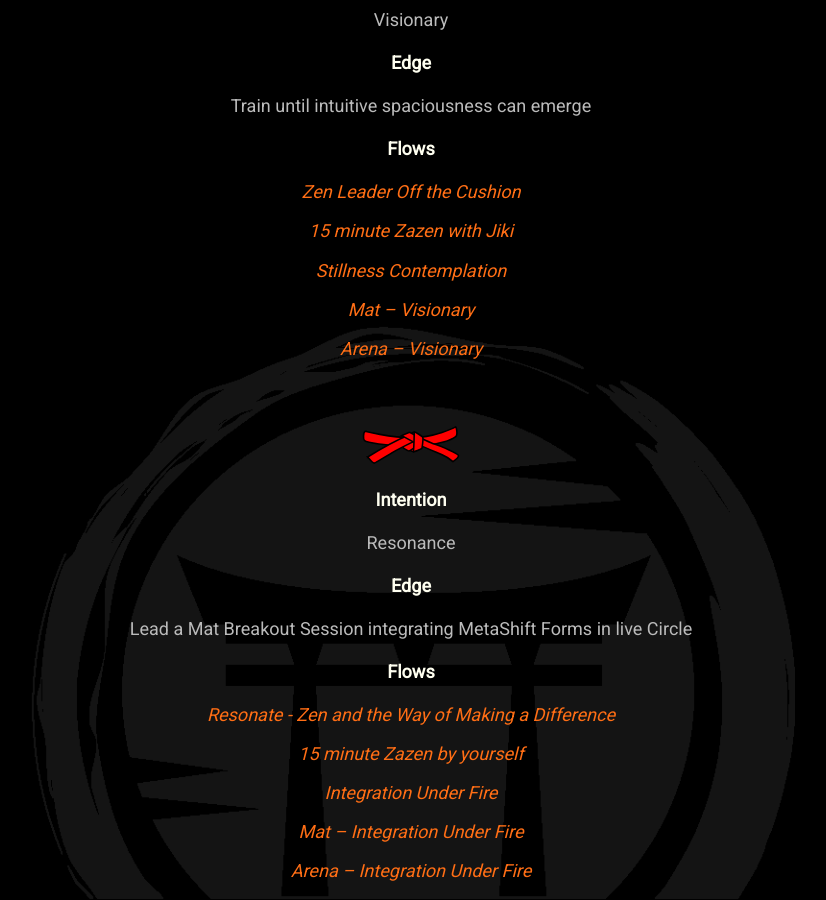
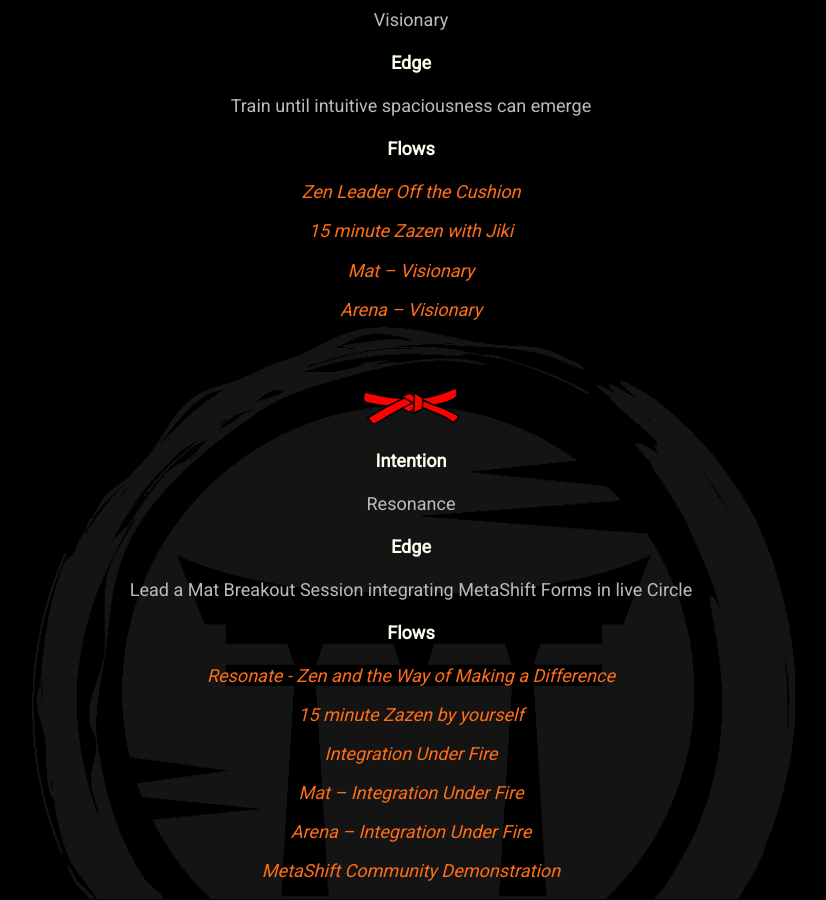
Before and after one commit to mindset-dojo/mindset-dojo.github.io, a Jekyll site: the page built from program.md, in a window 1280 px wide and 900 px high, scrolled down 3676 px. Shown: the whole window, without its empty margins (229-1055 px from the left). Built offline with Jekyll 4.4.1, drawn with Linux system fonts in a browser that asks for light colours; some web fonts are replaced.

Commit message:
feat: consider streamlined highly active program

```diff
--- a/_data/sections/program.yaml
+++ b/_data/sections/program.yaml
@@ -107,8 +107,6 @@
               url: https://zenleader.global/events
             - label: 15 minute Zazen with Jiki
               url: /forms/zazen/
-            - label: Stillness Contemplation
-              url: /forms/stillness-contemplation/
             - label: Mat – Visionary
               url: /forms/mat/
             - label: Arena – Visionary
```
